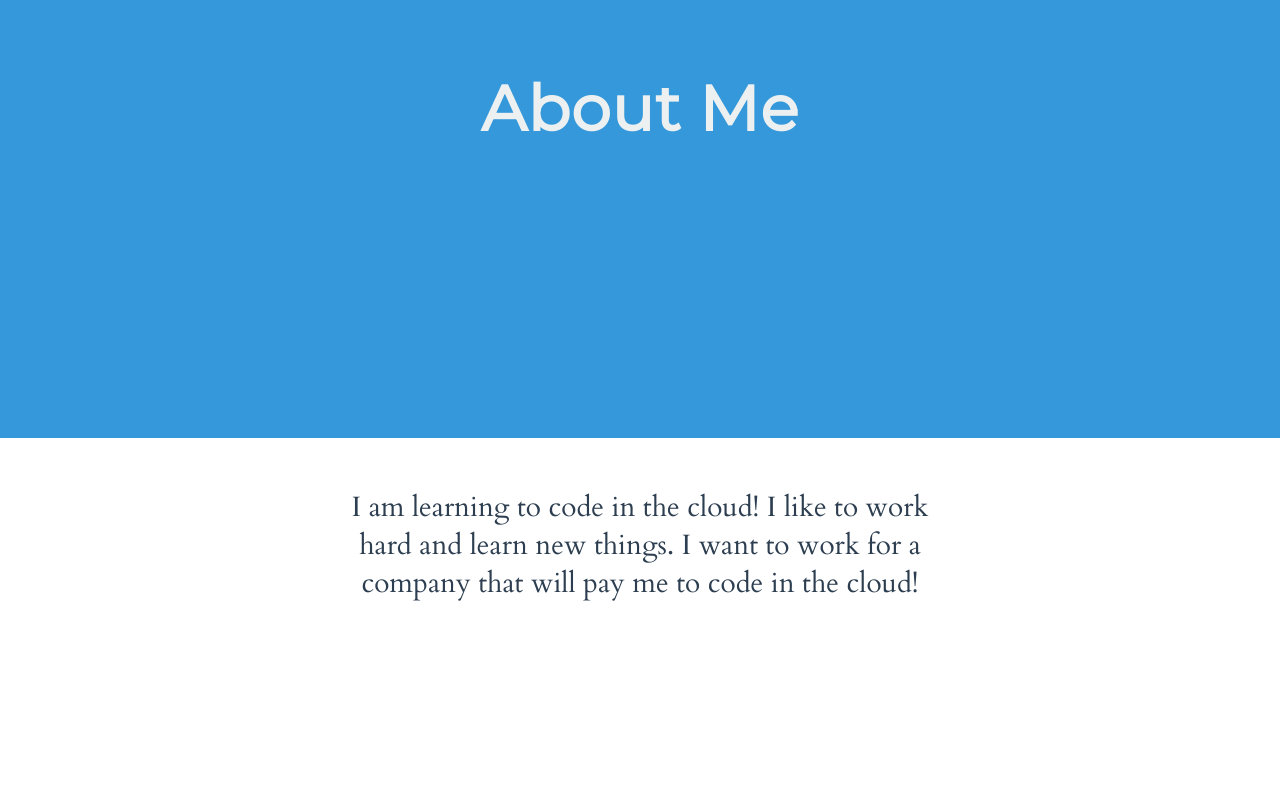
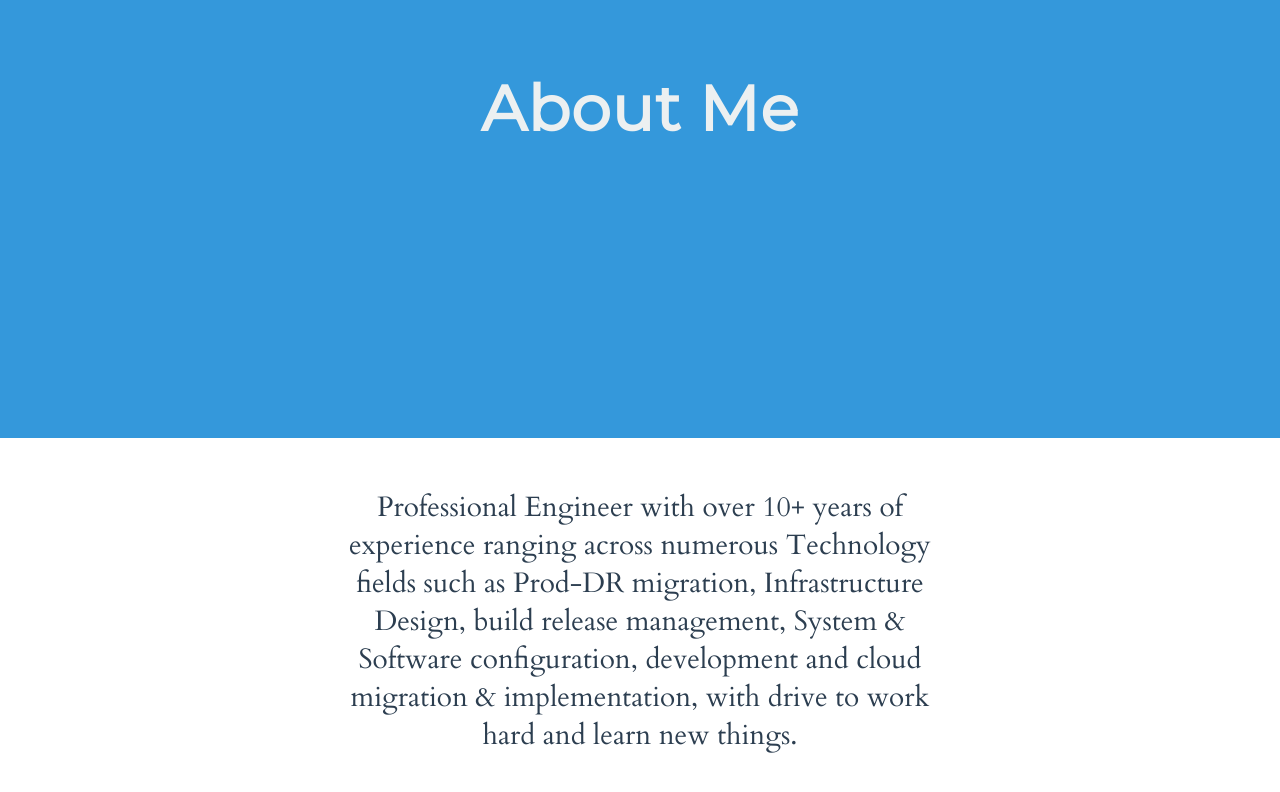
Before and after one commit to bgandhi001/bg-portfolio, a React app: page / in a window 1280 px wide. Shown: the part 1670-2462 px from the top of the page. Built offline with nearby package versions, Linux system fonts and the light colour scheme.

Commit message:
Updated portfolio

```diff
--- a/index.html
+++ b/index.html
@@ -70,8 +70,7 @@
 
     <section class="section section--alignCentered section--description">
       <p class="color--darkgrey section__description">
-        I am learning to code in the cloud! I like to work hard and learn new things.
-        I want to work for a company that will pay me to code in the cloud!
+        Professional Engineer with over 10+ years of experience ranging across numerous Technology fields such as Prod-DR migration, Infrastructure Design, build release management, System & Software configuration, development and cloud migration & implementation, with drive to work hard and learn new things.
       </p>
 
   <script type="text/javascript" src="dist/bundle.js">
--- a/js/main.js
+++ b/js/main.js
@@ -5,8 +5,8 @@ import ExampleWork from './example-work';
 const myWork = [
   {
     'title': "AWS Cloud Project Example",
-    'href': "https://example.com",
-    'desc': "Lorem ipsum dolor sit amet, consectetur adipisicing elit, sed do eiusmod tempor incididunt ut labore et dolore magna aliqua. Ut enim ad minim veniam, quis nostrud exercitation ullamco laboris nisi ut aliquip ex ea commodo consequat. Duis aute irure dolor in reprehenderit in voluptate velit esse cillum dolore eu fugiat nulla pariatur. Excepteur sint occaecat cupidatat non proident, sunt in culpa qui officia deserunt mollit anim id est laborum.",
+    'href': "https://s3.amazonaws.com/portfolio.bhavikgandhi.info/BhavikGandhi_CloudProjectWork.pdf",
+    'desc': "Professional Engineer with over 10+ years of experience ranging across numerous Technology fields such as build release management, software configuration, design, development and cloud implementation, with drive to learn new things",
     'image': {
       'desc': "example screenshot of a project involving code",
       'src': "images/example1.png",
```
